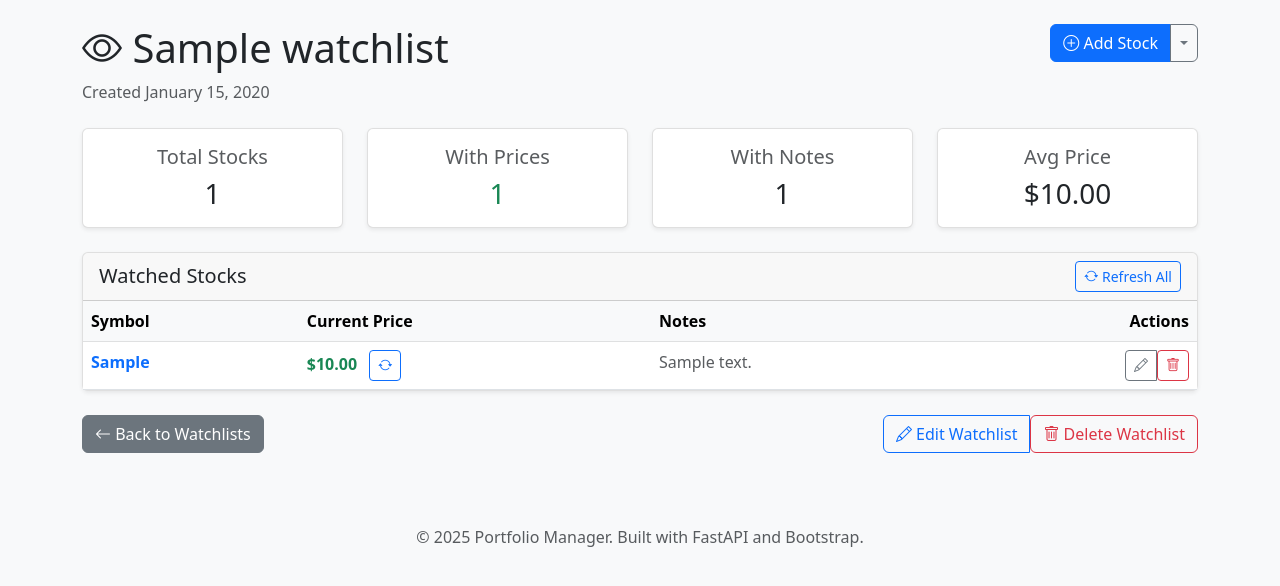
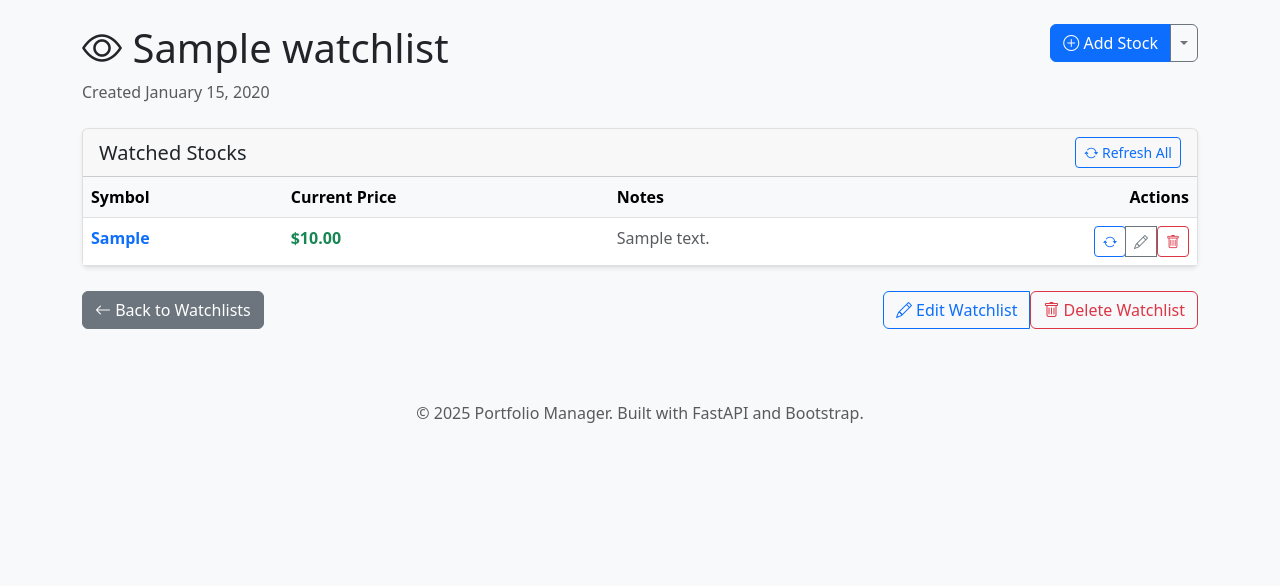
Before and after one commit to aijose/PortfolioManager, a FastAPI app: page /watchlists/1 in a window 1280 px wide. Shown: the part 56-642 px from the top of the page. Run offline with FastAPI, Linux system fonts and the light colour scheme; tables that the repository leaves empty hold one stand-in row (values such as "Sample post").

Commit message:
Streamline watchlist UI to match portfolio interface
- Remove summary cards (Total Stocks, With Prices, With Notes, Avg Price)
- Move individual refresh buttons from price column to actions column
- Group refresh, edit, and delete buttons together like in portfolio detail page
- Create cleaner, more focused layout with consistent action button placement

🤖 Generated with [Claude Code](https://claude.ai/code)

Co-Authored-By: Claude <noreply@anthropic.com>

```diff
--- a/portfolio-manager/web_server/templates/watchlists/detail.html
+++ b/portfolio-manager/web_server/templates/watchlists/detail.html
@@ -90,49 +90,6 @@
     </div>
 </div>
 
-<!-- Summary Cards -->
-<div class="row mb-4">
-    <div class="col-md-3">
-        <div class="card text-center">
-            <div class="card-body">
-                <h5 class="card-title text-muted">Total Stocks</h5>
-                <h3 class="card-text">{{ summary.total_items }}</h3>
-            </div>
-        </div>
-    </div>
-    <div class="col-md-3">
-        <div class="card text-center">
-            <div class="card-body">
-                <h5 class="card-title text-muted">With Prices</h5>
-                <h3 class="card-text {% if summary.price_coverage >= 80 %}text-success{% elif summary.price_coverage >= 50 %}text-warning{% else %}text-danger{% endif %}">
-                    {{ summary.items_with_prices }}
-                </h3>
-            </div>
-        </div>
-    </div>
-    <div class="col-md-3">
-        <div class="card text-center">
-            <div class="card-body">
-                <h5 class="card-title text-muted">With Notes</h5>
-                <h3 class="card-text">{{ summary.items_with_notes }}</h3>
-            </div>
-        </div>
-    </div>
-    <div class="col-md-3">
-        <div class="card text-center">
-            <div class="card-body">
-                <h5 class="card-title text-muted">Avg Price</h5>
-                <h3 class="card-text">
-                    {% if summary.average_price > 0 %}
-                        ${{ "%.2f"|format(summary.average_price) }}
-                    {% else %}
-                        --
-                    {% endif %}
-                </h3>
-            </div>
-        </div>
-    </div>
-</div>
 
 <!-- Watched Items Table -->
 {% if watched_items %}
@@ -165,18 +122,8 @@
                                 <td>
                                     {% if item.last_price %}
                                         <span class="fw-bold text-success">${{ "%.2f"|format(item.last_price) }}</span>
-                                        <form method="post" action="/watchlists/{{ watchlist.id }}/items/{{ item.symbol }}/refresh-price" class="d-inline ms-2">
-                                            <button type="submit" class="btn btn-outline-primary btn-sm" title="Refresh Price">
-                                                <i class="bi bi-arrow-repeat"></i>
-                                            </button>
-                                        </form>
                                     {% else %}
                                         <span class="text-muted">--</span>
-                                        <form method="post" action="/watchlists/{{ watchlist.id }}/items/{{ item.symbol }}/refresh-price" class="d-inline ms-2">
-                                            <button type="submit" class="btn btn-primary btn-sm" title="Fetch Price">
-                                                <i class="bi bi-download"></i> Get Price
-                                            </button>
-                                        </form>
                                     {% endif %}
                                 </td>
                                 <td>
@@ -190,6 +137,11 @@
                                 </td>
                                 <td class="text-end">
                                     <div class="btn-group btn-group-sm">
+                                        <form method="post" action="/watchlists/{{ watchlist.id }}/items/{{ item.symbol }}/refresh-price" class="d-inline">
+                                            <button type="submit" class="btn btn-outline-primary btn-sm" title="Refresh Price">
+                                                <i class="bi bi-arrow-repeat"></i>
+                                            </button>
+                                        </form>
                                         <a href="/watchlists/{{ watchlist.id }}/items/{{ item.symbol }}/edit"
                                            class="btn btn-outline-secondary btn-sm" title="Edit Notes">
                                             <i class="bi bi-pencil"></i>
```
